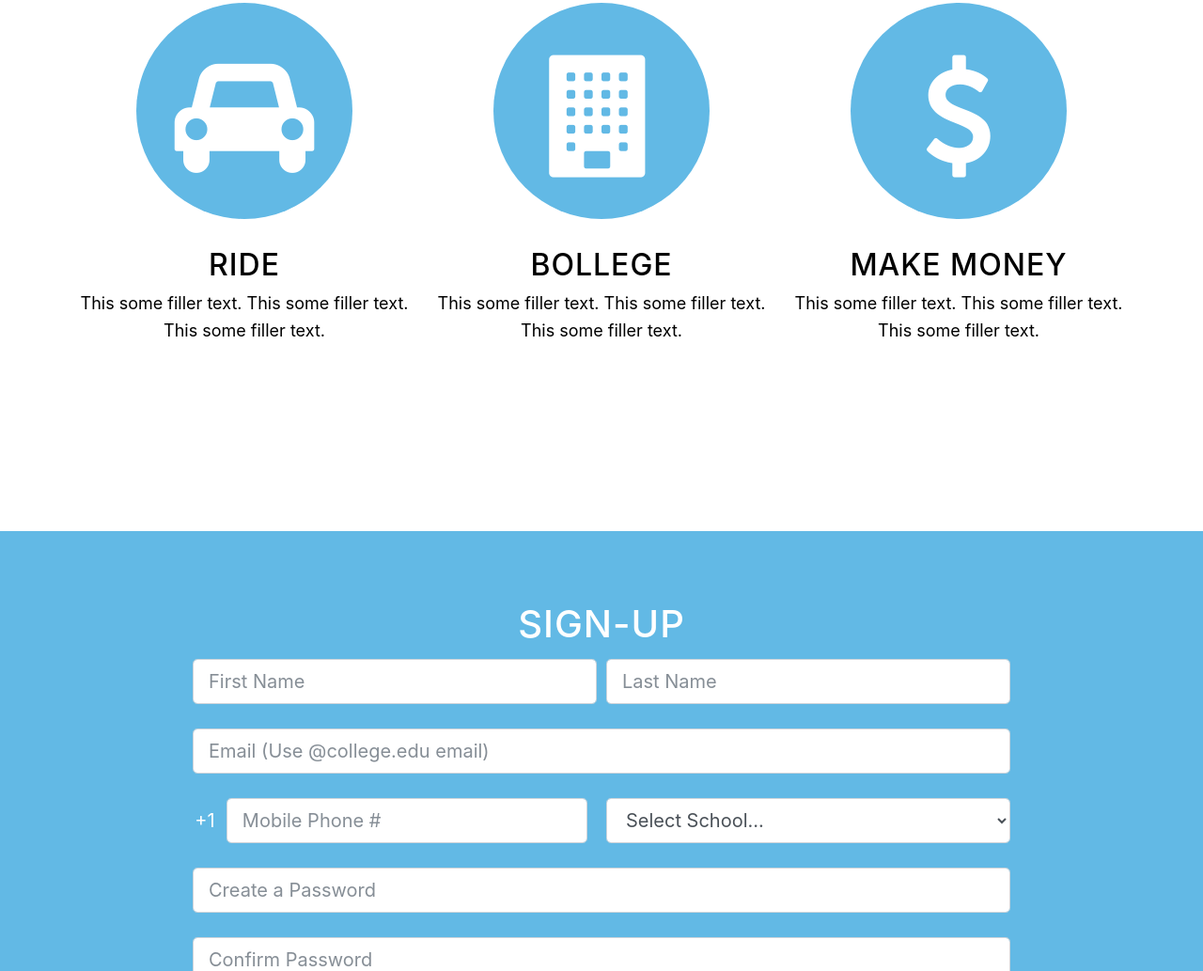
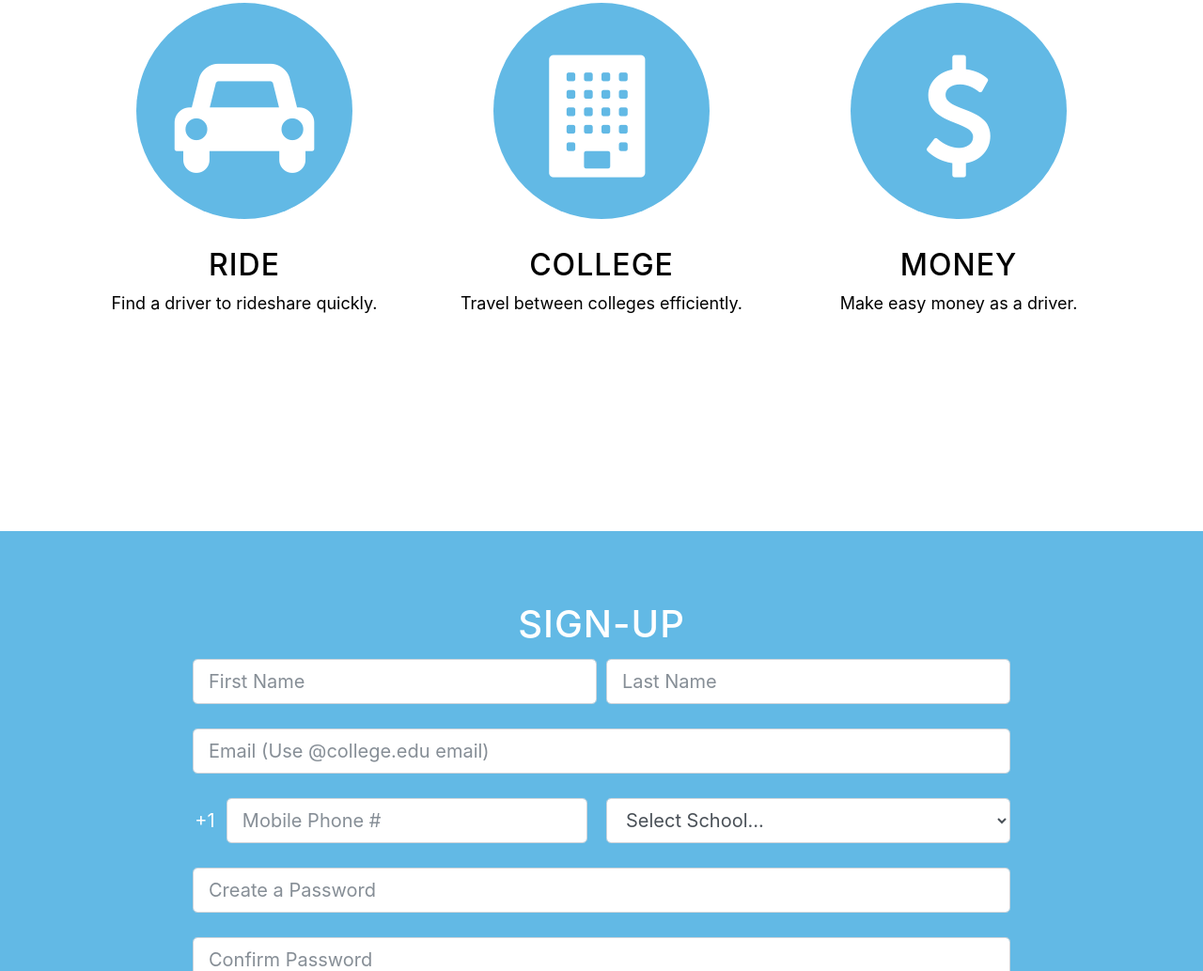
Before and after one commit to saiguy3/Coast, a website with bundled scripts: page index.html in a window 1280 px wide. Shown: the part 935-1968 px from the top of the page at 94% size. Built offline with nearby package versions, Linux system fonts and the light colour scheme.

Commit message:
Edit index text

```diff
--- a/index.html
+++ b/index.html
@@ -83,17 +83,17 @@
                         <div class="col-md-4 about_icon">
                             <i class="fa fa-car fa-inverse"></i>
                             <h2>Ride</h2>
-                            <p>This some filler text. This some filler text. This some filler text.</p>
+                            <p>Find a driver to rideshare quickly.</p>
                         </div>
                         <div class="col-md-4 about_icon">
                             <i class="fa fa-building fa-inverse"></i>
-                            <h2>Bollege</h2>
-                            <p>This some filler text. This some filler text. This some filler text.</p>
+                            <h2>College</h2>
+                            <p>Travel between colleges efficiently.</p>
                         </div>
                         <div class="col-md-4 about_icon">
                             <i class="fa fa-usd fa-inverse"></i>
-                            <h2>Make Money</h2>
-                            <p>This some filler text. This some filler text. This some filler text.</p>
+                            <h2>Money</h2>
+                            <p>Make easy money as a driver.</p>
                         </div>
                     </div>
                 </div>
```
